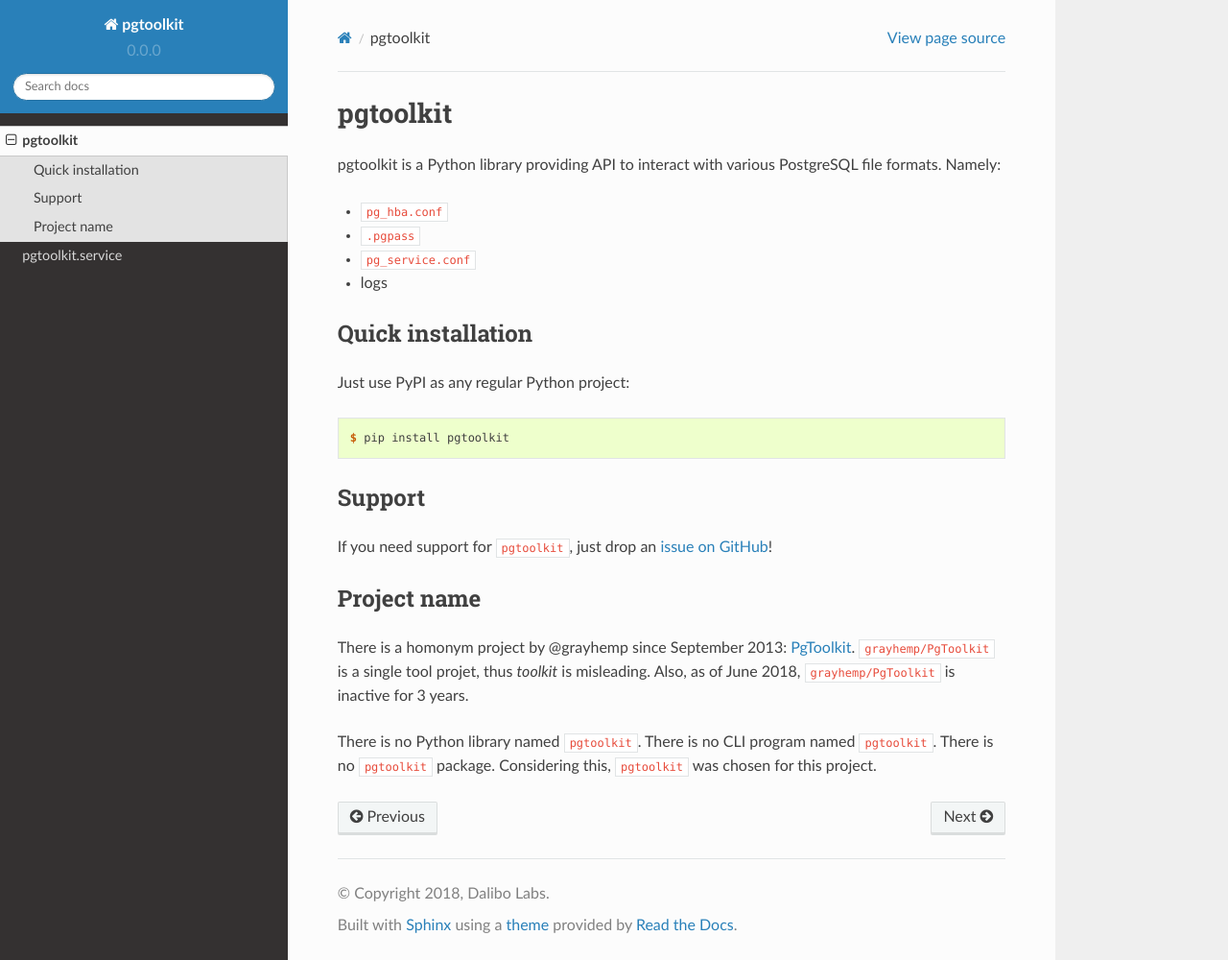
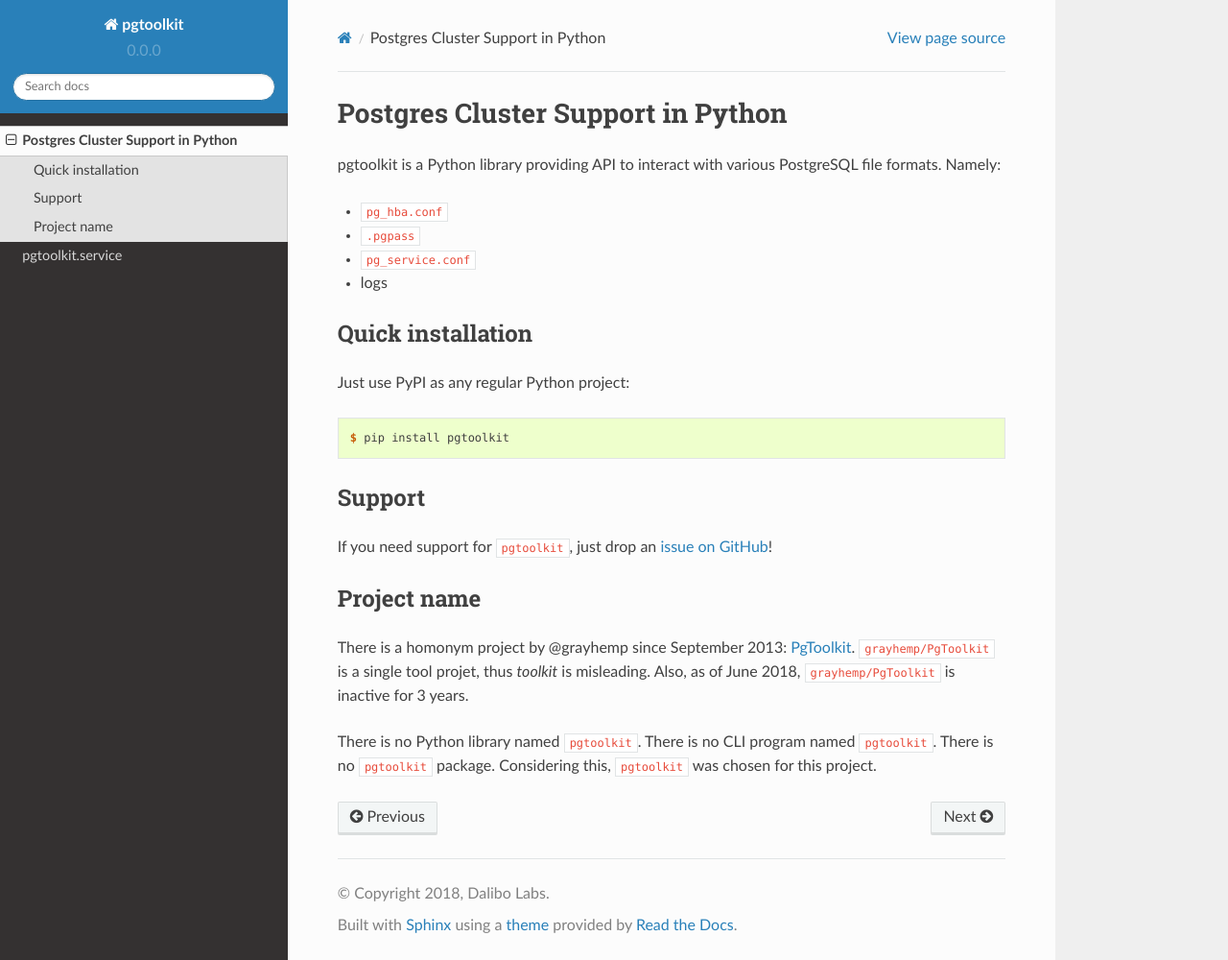
Before and after one commit to dalibo/pgtoolkit, a Sphinx documentation site: the page built from docs/index.rst, in a window 1280 px wide and 1000 px high. Shown: the whole window at 96% size. Built offline with Sphinx 7.4.7 and the Read the Docs theme 2.0.0, drawn with Linux system fonts in a browser that asks for light colours.

Commit message:
docs: Review index

```diff
--- a/docs/index.rst
+++ b/docs/index.rst
@@ -1,9 +1,9 @@
-===========
- pgtoolkit
-===========
+####################################
+ Postgres Cluster Support in Python
+####################################
 
-pgtoolkit is a Python library providing API to interact with various
-PostgreSQL file formats. Namely:
+pgtoolkit is a Python library providing API to interact with various PostgreSQL
+file formats. Namely:
 
 * ``pg_hba.conf``
 * ``.pgpass``
```
